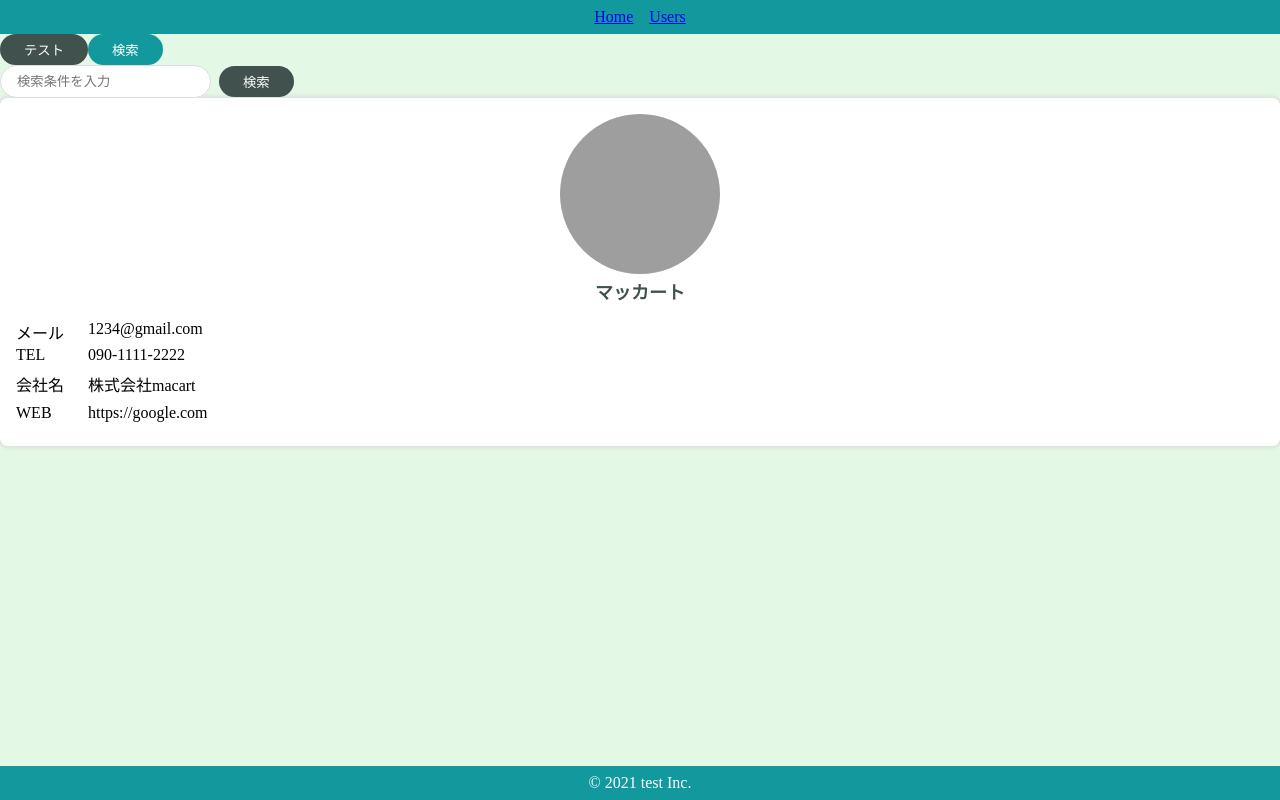
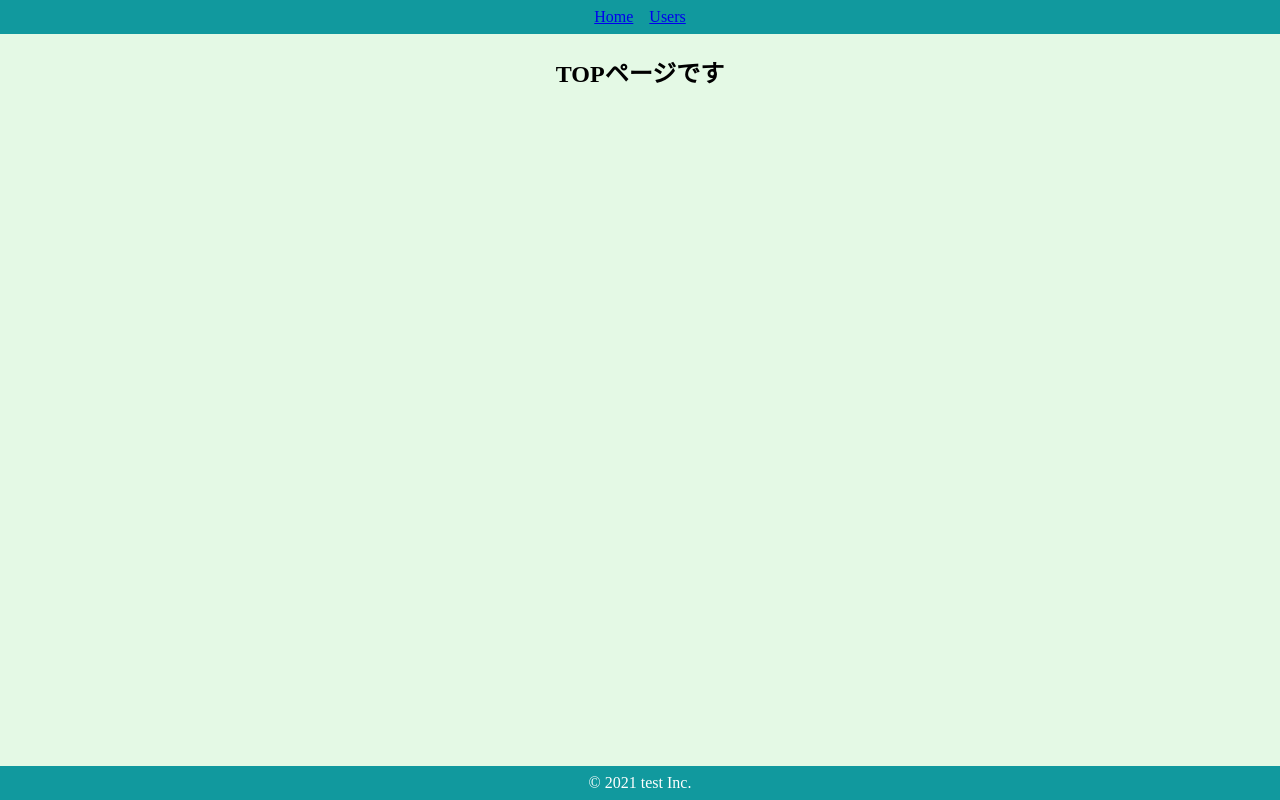
Before and after one commit to TokomaBaou/atom-test, a React (Create React App) app: page / in a window 1280 px wide. Built offline with nearby package versions, Linux system fonts and the light colour scheme; grey boxes are pictures that could not be loaded.

Commit message:
Routerの追加

```diff
--- a/src/App.js
+++ b/src/App.js
@@ -1,11 +1,6 @@
 import "./styles.css";
-import { PrimaryButton } from "./components/atoms/button/PrimaryButton";
-import { SecondaryButton } from "./components/atoms/button/SecondaryButton";
-import { SearchInput } from "./components/molecules/SearchInput";
-import { UserCard } from "./components/organisms/user/UserCard";
-import { HeaderOnly } from "./components/templates/HeaderOnly";
-import { BrowserRouter } from "react-router-dom";
-import { DefaultLayout } from "./components/templates/DefaultLayout";
+
+import { Router } from "./router/Router";
 
 //ユーザーのデータを作成
 const user = {
@@ -20,15 +15,5 @@
 };
 
 export default function App() {
-  return (
-    <BrowserRouter>
-      <DefaultLayout>
-        <PrimaryButton>テスト</PrimaryButton>
-        <SecondaryButton>検索</SecondaryButton>
-        <br />
-        <SearchInput></SearchInput>
-        <UserCard user={user} />
-      </DefaultLayout>
-    </BrowserRouter>
-  );
+  return <Router />;
 }
--- a/src/components/pages/Top.jsx
+++ b/src/components/pages/Top.jsx
@@ -0,0 +1,13 @@
+import styled from "styled-components";
+
+export const Top = () => {
+  return (
+    <SContainer>
+      <h2>TOPページです</h2>
+    </SContainer>
+  );
+};
+
+const SContainer = styled.div`
+  text-align: center;
+`;
--- /dev/null
+++ b/src/components/pages/Users.jsx
@@ -0,0 +1,18 @@
+import styled from "styled-components";
+import { SearchInput } from "../molecules/SearchInput";
+
+export const Users = () => {
+  return (
+    <SContainer>
+      <h2>ユーザー一覧</h2>
+      <SearchInput />
+    </SContainer>
+  );
+};
+
+const SContainer = styled.div`
+  display: flex;
+  /*縦に積んでいきたい*/
+  flex-direction: column;
+  align-items: center;
+`;
--- /dev/null
+++ b/src/router/Router.jsx
@@ -0,0 +1,24 @@
+import { BrowserRouter, Route, Switch } from "react-router-dom";
+import { Top } from "../components/pages/Top";
+import { Users } from "../components/pages/Users";
+import { DefaultLayout } from "../components/templates/DefaultLayout";
+import { HeaderOnly } from "../components/templates/HeaderOnly";
+
+export const Router = () => {
+  return (
+    <BrowserRouter>
+      <Switch>
+        <Route exact path="/">
+          <DefaultLayout>
+            <Top />
+          </DefaultLayout>
+        </Route>
+        <Route path="/users">
+          <HeaderOnly>
+            <Users />
+          </HeaderOnly>
+        </Route>
+      </Switch>
+    </BrowserRouter>
+  );
+};
```
Also changed, not shown: 1 other file (tests, documents, lock files or other folders).
